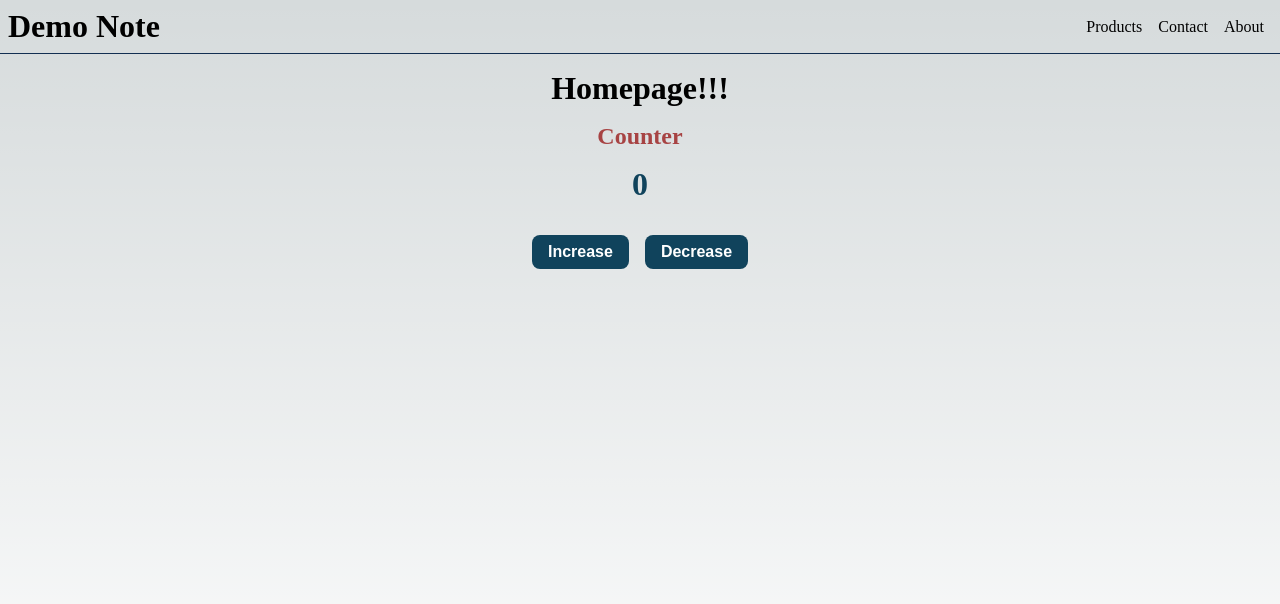
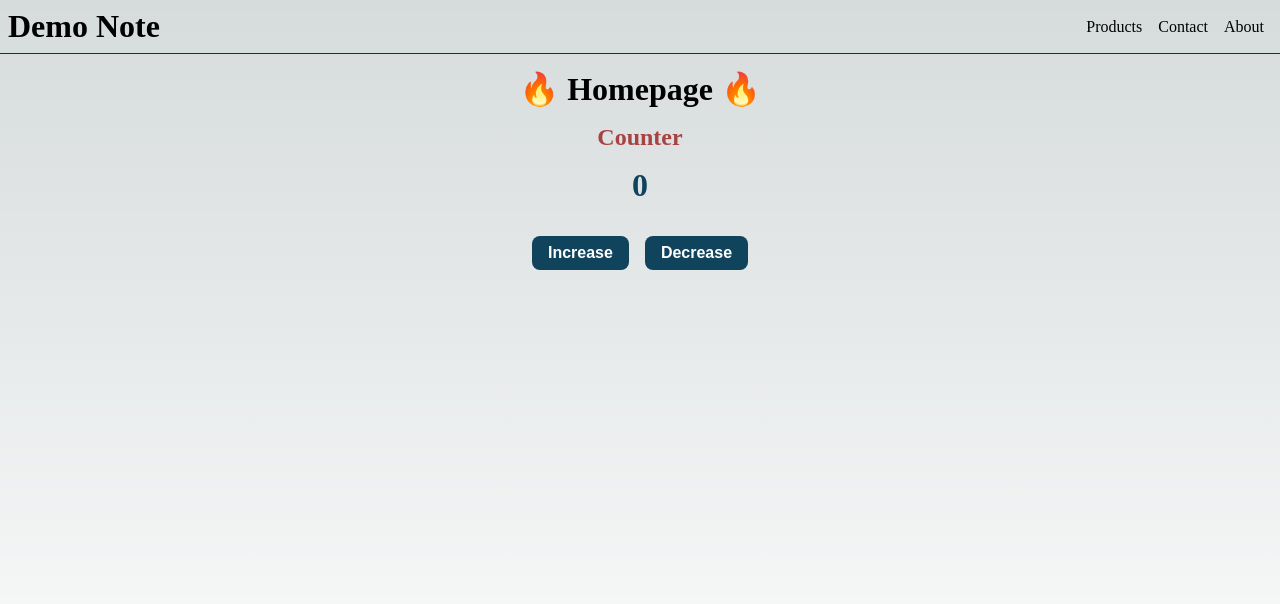
Before and after one commit to jinook929/nextjs-note, a Next.js app: page / in a window 1280 px wide. Shown: the top 604 px of the page. Built offline with nearby package versions, Linux system fonts and the light colour scheme.

Commit message:
try emoji

```diff
--- a/src/app/page.tsx
+++ b/src/app/page.tsx
@@ -6,6 +6,7 @@ import os from "os"; // node.js module API
 import Counter from "@/components/Counter";
 
 const inter = Inter({ subsets: ["latin"] });
+console.log("| :atom: | inter: ", inter);
 
 export default function Home() {
   console.log("### server: Homepage ###");
@@ -13,7 +14,7 @@ export default function Home() {
   // notFound();
   return (
     <main className={styles.main}>
-      <h1 className={styles.title}>Homepage!!!</h1>
+      <h1 className={styles.title}>🔥 Homepage 🔥</h1>
       <Counter />
     </main>
   );
```
